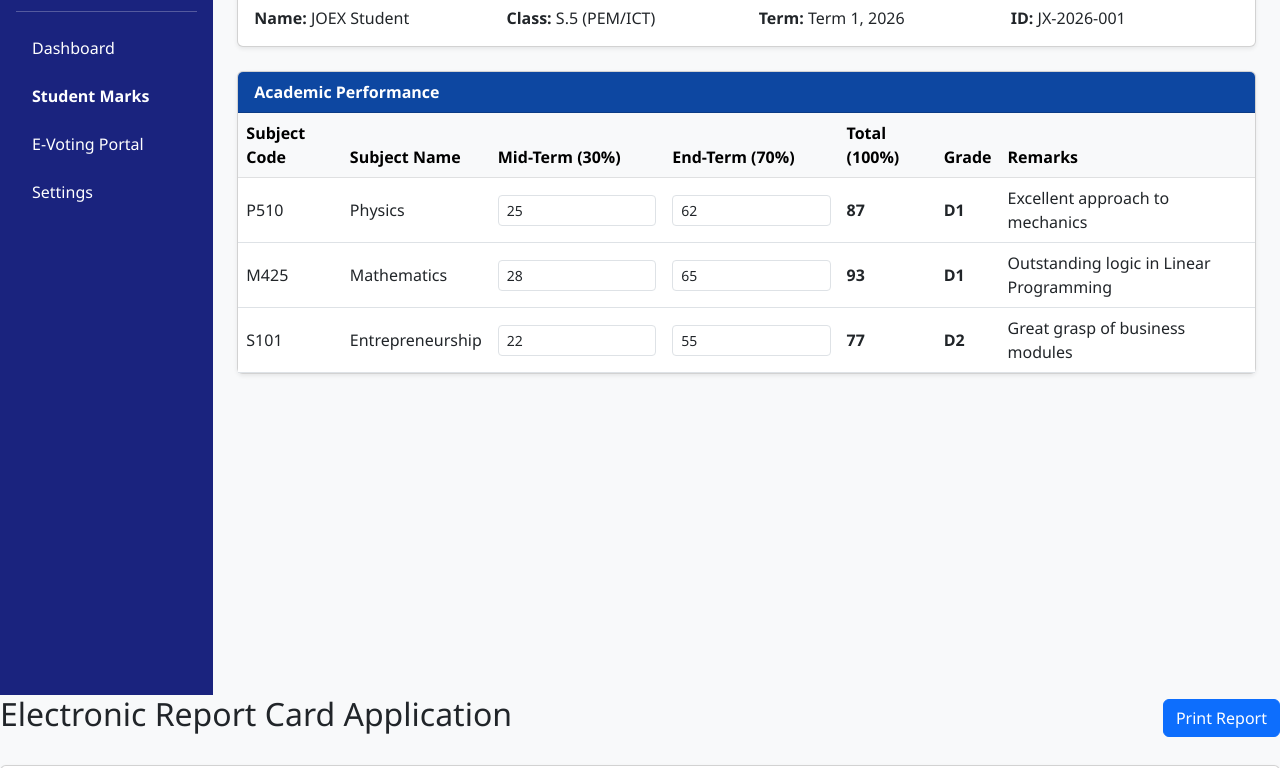
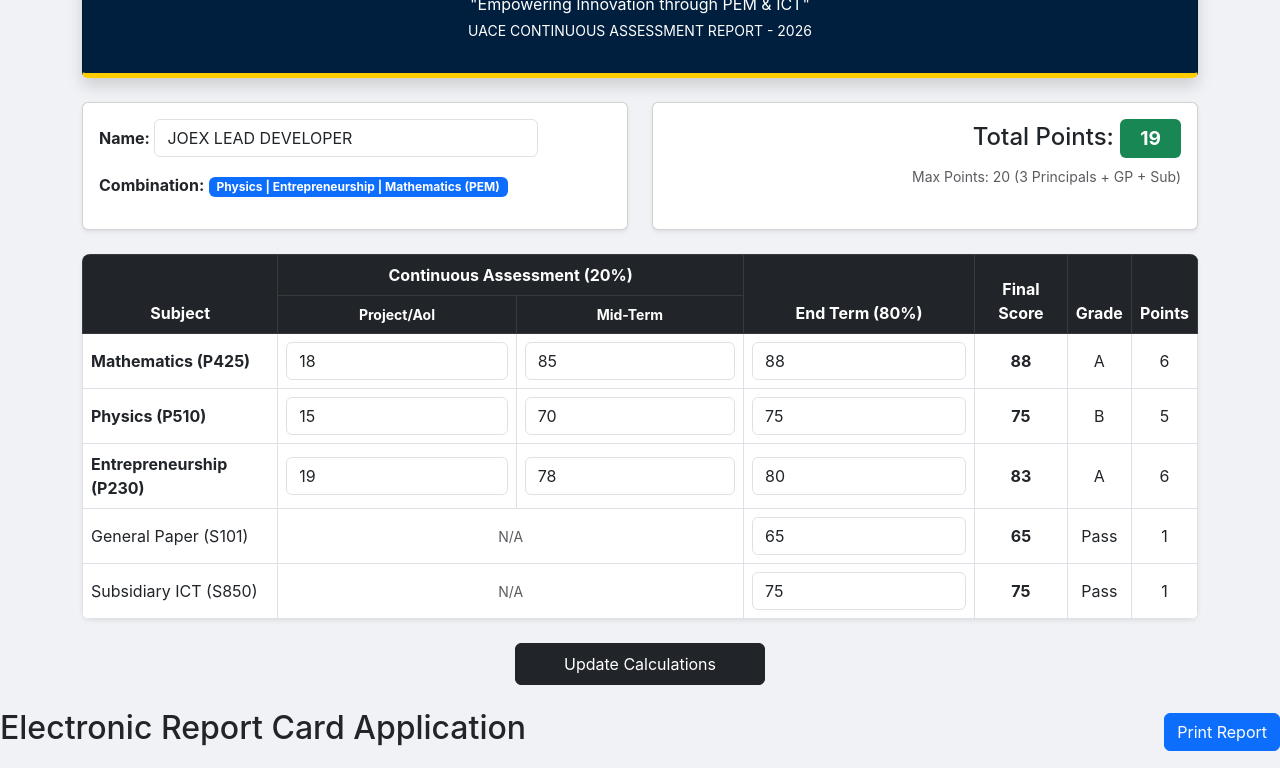
Before and after one commit to joexnk-alt/JOEX-HIGH-SCHOOL-, a plain HTML site: page Index.html in a window 1280 px wide. Shown: the part 105-873 px from the top of the page. Drawn offline with nearby package versions, Linux system fonts and the light colour scheme.

Commit message:
Update Index.html

```diff
--- a/Index.html
+++ b/Index.html
@@ -3,37 +3,165 @@
 <head>
     <meta charset="UTF-8">
     <meta name="viewport" content="width=device-width, initial-scale=1.0">
-    <title>JOEX Foundation | Report Card System</title>
+    <title>JOEX Foundation | UACE New Curriculum Portal</title>
     <link href="https://cdn.jsdelivr.net/npm/bootstrap@5.3.0/dist/css/bootstrap.min.css" rel="stylesheet">
     <style>
-        :root {
-            --joex-primary: #1a237e; /* Professional Navy */
-            --joex-secondary: #0d47a1;
-        }
-        body { background-color: #f8f9fa; font-family: 'Segoe UI', Tahoma, Geneva, Verdana, sans-serif; }
-        .sidebar { background: var(--joex-primary); min-height: 100vh; color: white; }
-        .card-header { background: var(--joex-secondary); color: white; font-weight: bold; }
-        .grade-a { color: #2e7d32; font-weight: bold; } /* Green for Success */
-        .joex-logo { width: 50px; height: 50px; border-radius: 50%; background: #fff; margin-bottom: 10px; }
+        :root { --joex-navy: #001f3f; --joex-gold: #ffcc00; }
+        body { background: #f0f2f5; font-family: 'Inter', sans-serif; }
+        .report-header { background: var(--joex-navy); color: white; border-bottom: 5px solid var(--joex-gold); }
+        .table-points { background: #fff; border-radius: 8px; overflow: hidden; }
+        .point-badge { font-size: 1.2rem; padding: 10px 20px; }
+        @media print { .no-print { display: none; } .card { border: none !important; shadow: none !important; } }
     </style>
 </head>
 <body>
 
-<div class="container-fluid">
-    <div class="row">
-        <nav class="col-md-2 d-none d-md-block sidebar p-3 text-center">
-            <div class="joex-logo mx-auto"></div>
-            <h5>JOEX FOUNDATION</h5>
-            <hr>
-            <ul class="nav flex-column text-start">
-                <li class="nav-item mb-2"><a href="#" class="nav-link text-white">Dashboard</a></li>
-                <li class="nav-item mb-2"><a href="#" class="nav-link text-white fw-bold text-warning">Student Marks</a></li>
-                <li class="nav-item mb-2"><a href="#" class="nav-link text-white">E-Voting Portal</a></li>
-                <li class="nav-item mb-2"><a href="#" class="nav-link text-white">Settings</a></li>
-            </ul>
-        </nav>
+<div class="container my-4">
+    <div class="card report-header shadow mb-4">
+        <div class="card-body text-center">
+            <h1 class="display-6 fw-bold">JOEX HIGH SCHOOL</h1>
+            <p class="mb-1">"Empowering Innovation through PEM & ICT"</p>
+            <p class="small text-uppercase">UACE Continuous Assessment Report - 2026</p>
+        </div>
+    </div>
 
-        <main class="col-md-10 p-4">
+    <div class="row mb-4">
+        <div class="col-md-6">
+            <div class="card h-100 shadow-sm">
+                <div class="card-body">
+                    <p><strong>Name:</strong> <input type="text" class="form-control d-inline-block w-75" value="JOEX LEAD DEVELOPER"></p>
+                    <p><strong>Combination:</strong> <span class="badge bg-primary">Physics | Entrepreneurship | Mathematics (PEM)</span></p>
+                </div>
+            </div>
+        </div>
+        <div class="col-md-6">
+            <div class="card h-100 shadow-sm">
+                <div class="card-body text-end">
+                    <h4>Total Points: <span id="totalPoints" class="badge bg-success point-badge">0</span></h4>
+                    <p class="text-muted small">Max Points: 20 (3 Principals + GP + Sub)</p>
+                </div>
+            </div>
+        </div>
+    </div>
+
+    <div class="table-points shadow-sm">
+        <table class="table table-bordered align-middle text-center mb-0">
+            <thead class="table-dark">
+                <tr>
+                    <th rowspan="2">Subject</th>
+                    <th colspan="2">Continuous Assessment (20%)</th>
+                    <th rowspan="2">End Term (80%)</th>
+                    <th rowspan="2">Final Score</th>
+                    <th rowspan="2">Grade</th>
+                    <th rowspan="2">Points</th>
+                </tr>
+                <tr class="small">
+                    <th>Project/AoI</th>
+                    <th>Mid-Term</th>
+                </tr>
+            </thead>
+            <tbody id="marksBody">
+                <tr data-weight="principal">
+                    <td class="text-start fw-bold">Mathematics (P425)</td>
+                    <td><input type="number" class="form-control ca-score" value="18" max="20"></td>
+                    <td><input type="number" class="form-control mt-score" value="85" max="100"></td>
+                    <td><input type="number" class="form-control et-score" value="88" max="100"></td>
+                    <td class="final-score fw-bold">0</td>
+                    <td class="grade">F</td>
+                    <td class="points">0</td>
+                </tr>
+                <tr data-weight="principal">
+                    <td class="text-start fw-bold">Physics (P510)</td>
+                    <td><input type="number" class="form-control ca-score" value="15" max="20"></td>
+                    <td><input type="number" class="form-control mt-score" value="70" max="100"></td>
+                    <td><input type="number" class="form-control et-score" value="75" max="100"></td>
+                    <td class="final-score fw-bold">0</td>
+                    <td class="grade">F</td>
+                    <td class="points">0</td>
+                </tr>
+                <tr data-weight="principal">
+                    <td class="text-start fw-bold">Entrepreneurship (P230)</td>
+                    <td><input type="number" class="form-control ca-score" value="19" max="20"></td>
+                    <td><input type="number" class="form-control mt-score" value="78" max="100"></td>
+                    <td><input type="number" class="form-control et-score" value="80" max="100"></td>
+                    <td class="final-score fw-bold">0</td>
+                    <td class="grade">F</td>
+                    <td class="points">0</td>
+                </tr>
+                <tr data-weight="subsidiary">
+                    <td class="text-start">General Paper (S101)</td>
+                    <td colspan="2" class="text-muted small">N/A</td>
+                    <td><input type="number" class="form-control et-score" value="65" max="100"></td>
+                    <td class="final-score fw-bold">0</td>
+                    <td class="grade">F</td>
+                    <td class="points">0</td>
+                </tr>
+                <tr data-weight="subsidiary">
+                    <td class="text-start">Subsidiary ICT (S850)</td>
+                    <td colspan="2" class="text-muted small">N/A</td>
+                    <td><input type="number" class="form-control et-score" value="75" max="100"></td>
+                    <td class="final-score fw-bold">0</td>
+                    <td class="grade">F</td>
+                    <td class="points">0</td>
+                </tr>
+            </tbody>
+        </table>
+    </div>
+
+    <div class="mt-4 no-print text-center">
+        <button class="btn btn-dark px-5 py-2" onclick="calculateGrades()">Update Calculations</button>
+    </div>
+</div>
+
+<script>
+function calculateGrades() {
+    const rows = document.querySelectorAll('#marksBody tr');
+    let totalPoints = 0;
+
+    rows.forEach(row => {
+        const ca = parseFloat(row.querySelector('.ca-score')?.value || 0);
+        const et = parseFloat(row.querySelector('.et-score')?.value || 0);
+        const weight = row.getAttribute('data-weight');
+
+        // Calculation Logic: (20% of CA + 80% of End Term)
+        // Note: For subsidiaries, we take 100% of ET for this example
+        let final = (ca > 0) ? (ca + (et * 0.8)) : et;
+        final = Math.round(final);
+
+        row.querySelector('.final-score').innerText = final;
+
+        let grade = "F";
+        let points = 0;
+
+        // UACE Grading Scale
+        if (final >= 80) { grade = "A"; points = 6; }
+        else if (final >= 75) { grade = "B"; points = 5; }
+        else if (final >= 70) { grade = "C"; points = 4; }
+        else if (final >= 60) { grade = "D"; points = 3; }
+        else if (final >= 50) { grade = "E"; points = 2; }
+        else if (final >= 40) { grade = "O"; points = 1; }
+        else { grade = "F"; points = 0; }
+
+        // Adjust points for Subsidiary/GP (Max 1 point)
+        if (weight === "subsidiary") {
+            points = (final >= 40) ? 1 : 0;
+            grade = (final >= 40) ? "Pass" : "Fail";
+        }
+
+        row.querySelector('.grade').innerText = grade;
+        row.querySelector('.points').innerText = points;
+        totalPoints += points;
+    });
+
+    document.getElementById('totalPoints').innerText = totalPoints;
+}
+
+// Initial calculation on load
+window.onload = calculateGrades;
+</script>
+
+</body>
+</html>
             <div class="d-flex justify-content-between align-items-center mb-4">
                 <h2>Electronic Report Card Application</h2>
                 <button class="btn btn-primary" onclick="window.print()">Print Report</button>
```
